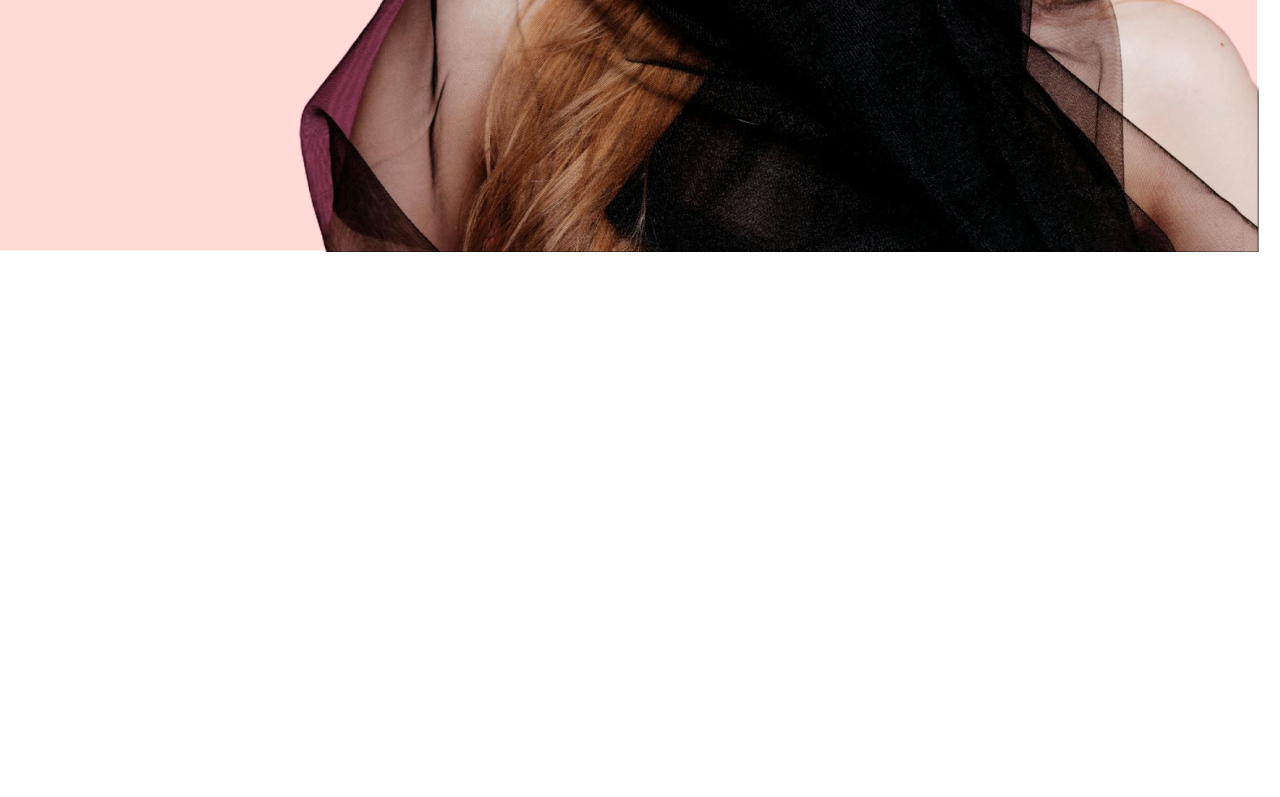
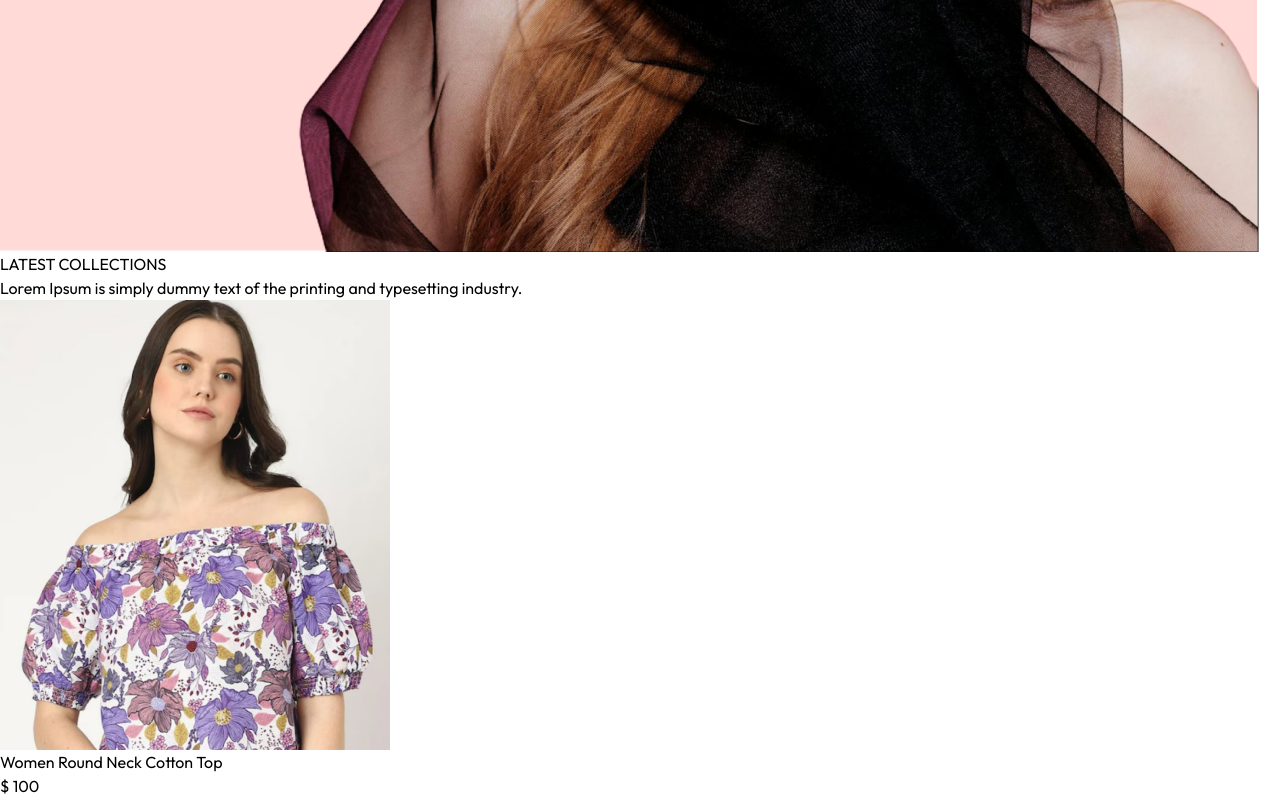
Before and after one commit to kubirthan/E-commerce-, a React (Vite) app in the folder frontend/: page / in a window 1280 px wide. Shown: the part 1326-2123 px from the top of the page. Before the commit the page ends 1578 px from the top, so only its background shows below. Built offline with nearby package versions, Linux system fonts and the light colour scheme.

Commit message:
complete latestProducts page

```diff
--- a/frontend/src/components/LatestCollection.jsx
+++ b/frontend/src/components/LatestCollection.jsx
@@ -1,14 +1,37 @@
-import React, { useContext } from 'react'
+import React, { useContext, useEffect, useState } from 'react'
 import { ShopContext } from '../context/ShopContext'
+import Title from './Title'
+import ProductItem from './ProductItem'
 
 const LatestCollection = () => {
 
     const {products} = useContext(ShopContext)
+    const [latestProducts, setlatestProducts] = useState([])
 
+    useEffect(()=> {
+        setlatestProducts(products.slice(0,10))
+    },[])
 
   return (
-    <div>
+    <div className='my-10'>
+        <div className='text-center py-8 text-3xl'>
+            <Title text1={'LATEST'} text2={'COLLECTIONS'}/>
+            <p className='w-3/4 m-auto text-xs sm:text-sm md:text-base text-gray-600'>Lorem Ipsum is simply dummy text of the printing and typesetting industry.</p>
+        </div>
 
+        {/* rendering products */}
+        <div className='grid grid-cols-2 sm:grid-cols-4 lg:grid-cols-5 gap-4 gap-y-6'>
+            {
+                latestProducts.map((item,index)=>(
+                    <ProductItem
+                        key={index}
+                        image={item.image}
+                        name={item.name}
+                        price={item.price}
+                    />
+                ))
+            }
+        </div>
     </div>
   )
 }
--- a/frontend/src/components/Navbar.jsx
+++ b/frontend/src/components/Navbar.jsx
@@ -7,7 +7,9 @@
 
   return (
     <div className='flex items-center justify-between py-5 font-medium'>
+        <Link to={'/'}>
         <img src={assets.logo} className='w-36' alt="" />
+        </Link>
 
         <ul className='hidden sm:flex gap-5 text-sm text-gray-700'>
             <NavLink to={'/'} className='flex flex-col items-center gap-1'>
--- /dev/null
+++ b/frontend/src/components/ProductItem.jsx
@@ -0,0 +1,22 @@
+import React, { useContext } from 'react'
+import { ShopContext } from '../context/ShopContext'
+import { Link } from 'react-router-dom'
+
+const ProductItem = ({id,image,name,price}) => {
+
+    const {currency} = useContext(ShopContext)
+
+  return (
+    <div>
+        <Link to={`/product/${id}`} className='text-gray-700 cursor-pointer'>
+            <div className='overflow-hidden'>
+                <img className='hover:scale-110 transition ease-in-out' src={image[0]} alt="" />
+            </div>
+            <p className='pt-3 pb-1 text-sm'>{name}</p>
+            <p className='text-sm font-medium'>{currency} {price}</p>
+        </Link>
+    </div>
+  )
+}
+
+export default ProductItem
--- /dev/null
+++ b/frontend/src/components/Title.jsx
@@ -0,0 +1,12 @@
+import React from 'react'
+
+const Title = ({text1, text2}) => {
+  return (
+    <div className='inline-flex gap-2 items-center mb-3'>
+        <p className='text-gray-500'>{text1} <span className='text-gray-700 font-medium'>{text2}</span></p>
+        <p className='w-8 sm:w-12 h-[1px] sm:h-[2px] bg-gray-700'></p>
+    </div>
+  )
+}
+
+export default Title
--- a/frontend/src/index.css
+++ b/frontend/src/index.css
@@ -17,3 +17,10 @@
     font-weight: 400;
     font-style: normal;
   }
+
+  @media (max-width:640px) {
+    a.active{
+        background-color: black;
+        color: white;
+    }
+  }
```
